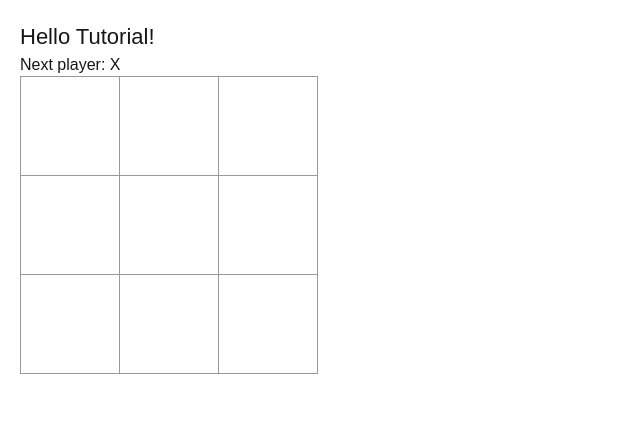
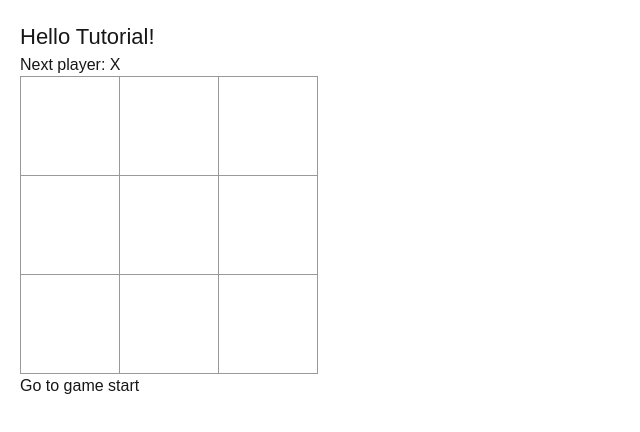
Before and after one commit to edmitton/next-js-demo-app, a Next.js app: page /tutorial in a window 1280 px wide. Shown: the top 432 px of the page, without its empty margins (0-640 px from the left). Built offline with nearby package versions, Linux system fonts and the light colour scheme.

Commit message:
feat: tutorial update

```diff
--- a/app/tutorial/page.tsx
+++ b/app/tutorial/page.tsx
@@ -17,9 +17,11 @@
   );
 }
 
-export default function Board() {
-  const [xIsNext, setXIsNext] = useState(true);
-  const [squares, setSquares] = useState(Array(9).fill(null));
+function Board({ xIsNext, squares, onPlay }: {
+  xIsNext: boolean;
+  squares: (string | null)[];
+  onPlay: (nextSquares: (string | null)[]) => void;
+}) {
   const winner = calculaterWinner(squares);
   let status;
 
@@ -40,8 +42,7 @@
       nextSquares[i] = "O";
     }
 
-    setSquares(nextSquares);
-    setXIsNext(!xIsNext);
+    onPlay(nextSquares);
   }
 
   return (
@@ -70,6 +71,49 @@
   );
 }
 
+export default function Game() {
+  const [history, setHistory] = useState([Array(9).fill(null)]);
+  const [currentMove, setCurrentMove] = useState(0);
+  const xIsNext = currentMove % 2 === 0;
+  const currentSquares = history[currentMove];
+
+  function handlePlay(nextSquares: (string | null)[]) {
+    const nextHistory = [...history.slice(0, currentMove + 1), nextSquares];
+    setHistory(nextHistory);
+    setCurrentMove(nextHistory.length - 1);
+  }
+
+  function jumpTo(nextMove: number) {
+    setCurrentMove(nextMove);
+  }
+
+  const moves = history.map((squares, move) => {
+    let description;
+    if (move > 0) {
+      description = 'Go to move #' + move;
+    } else {
+      description = 'Go to game start';
+    }
+
+    return (
+      <li key={move}>
+        <button onClick={() => jumpTo(move)}>{description}</button>
+      </li>
+    );
+  });
+
+  return (
+    <div className='game'>
+      <div className='game-board'>
+        <Board xIsNext={xIsNext} squares={currentSquares} onPlay={handlePlay} />
+      </div>
+      <div className='game-info'>
+        <ol>{moves}</ol>
+      </div>
+    </div>
+  );
+}
+
 function calculaterWinner(squares: (string | null)[]) {
   const lines =[
     [0, 1, 2],
```
